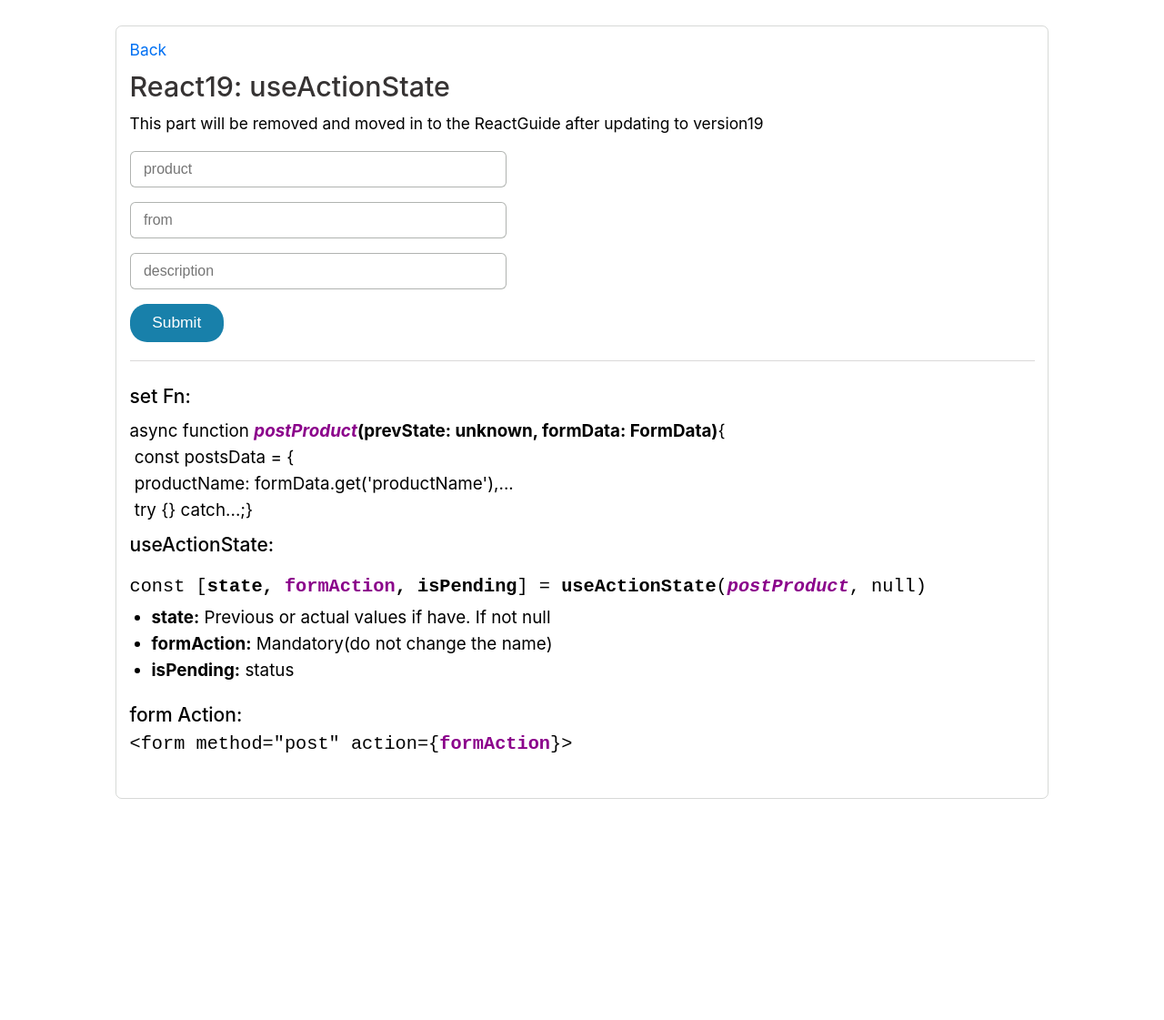
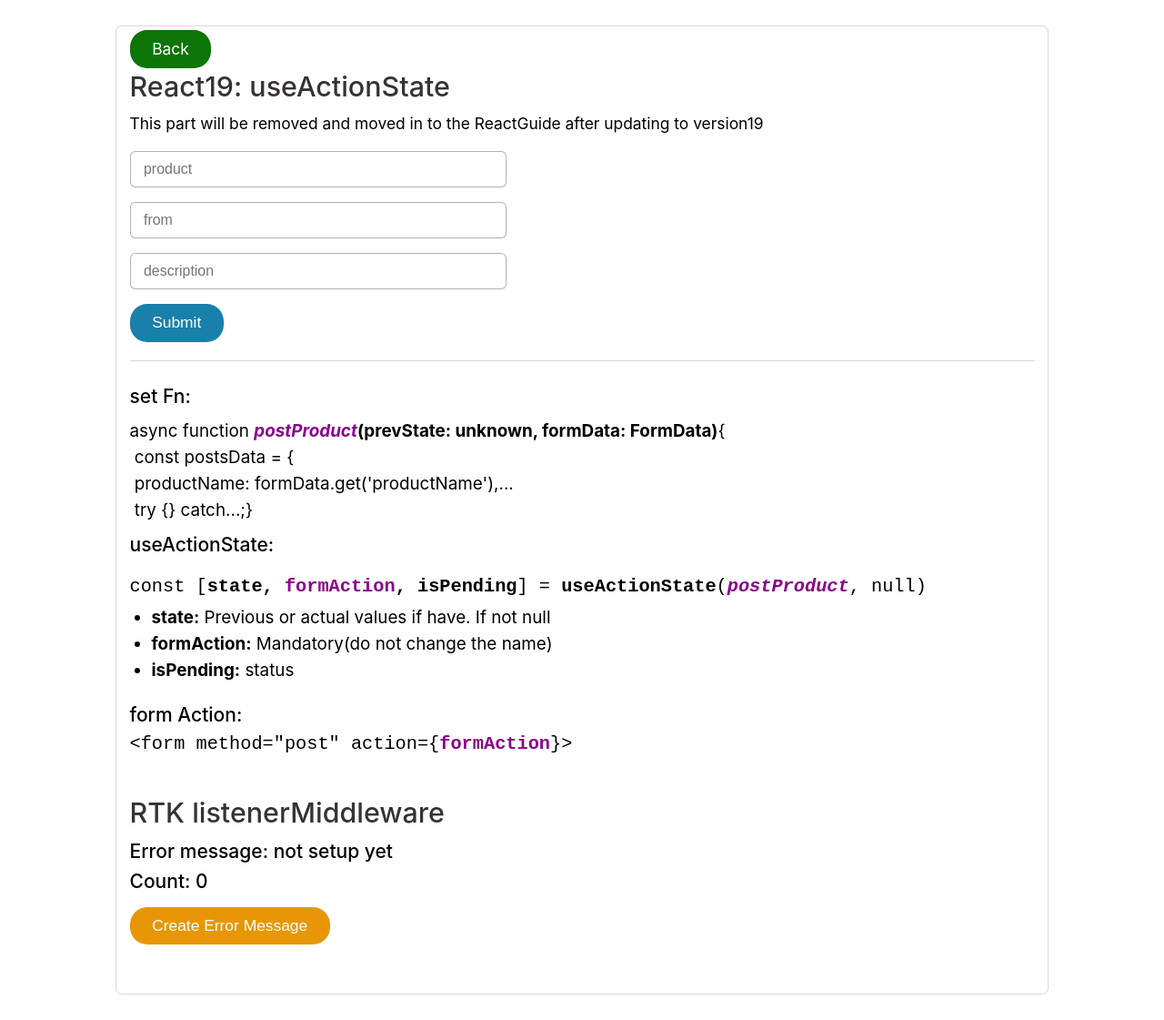
Before and after one commit to rampepurda/complete-node-bootcamp, a React (Create React App) app in the folder frontend/: page /r18_useActionState in a window 1280 px wide. Shown: the whole page at 91% size. Before the commit the page ends 906 px from the top, so only its background shows below. Built offline with nearby package versions, Linux system fonts and the light colour scheme; no server answers.

Commit message:
feature: CNB-23 | RTK create Listener Middleware (#26)

```diff
--- a/frontend/src/pages/react19-useActionState/index.tsx
+++ b/frontend/src/pages/react19-useActionState/index.tsx
@@ -1,6 +1,8 @@
 import React, { useActionState } from 'react'
 import { environment } from '../../configuration/environment'
 import { Link } from 'react-router'
+import { useAppDispatch, useAppSelector } from '../../rtk-toolkit/hooks'
+import { setErrorMessage } from '../../rtk-toolkit/slices/counterSlice'
 
 export async function postProduct(prevState: unknown, formData: FormData) {
   const postsData = {
@@ -29,6 +31,8 @@ export async function postProduct(prevState: unknown, formData: FormData) {
 }
 
 export default function R19useActionState() {
+  const dispatch = useAppDispatch()
+  const { count, error } = useAppSelector((state) => state.counterSlice)
   const [state, formAction, isPending] = useActionState(postProduct, null)
   const styles = {
     mPage: {
@@ -38,7 +42,9 @@ export default function R19useActionState() {
 
   return (
     <div className="hasOutline" style={styles.mPage}>
-      <Link to="/">Back</Link>
+      <Link className="btn btn-info" to="/">
+        Back
+      </Link>
       <h2>React19: useActionState</h2>
       <p>This part will be removed and moved in to the ReactGuide after updating to version19</p>
       <form className="width-is-5" name="products" method="post" action={formAction}>
@@ -101,9 +107,22 @@ export default function R19useActionState() {
             <strong className="color-is-darkmagenta">formAction</strong>&#125;&gt;
           </code>
         </li>
-        <li></li>
-        <li></li>
       </ul>
+
+      <section>
+        <h2>RTK listenerMiddleware</h2>
+        <h4>Error message: {error !== '' ? error : 'not setup yet'}</h4>
+        <h4>Count: {count}</h4>
+        <button
+          className="btn btn-edit"
+          type="button"
+          onClick={() =>
+            dispatch(setErrorMessage({ SetErrorMessage: 'any middleware was not set yet' }))
+          }
+        >
+          Create Error Message
+        </button>
+      </section>
     </div>
   )
 }
--- /dev/null
+++ b/frontend/src/rtk-toolkit/listenerMiddleware.ts
@@ -0,0 +1,42 @@
+import { createListenerMiddleware } from '@reduxjs/toolkit'
+import { fetchCart } from './slices/cartSlice'
+import { increaseCount, setErrorMessage } from './slices/counterSlice'
+
+// Add one or more listener entries that look for specific actions.
+// They may contain any sync or async logic, similar to thunks.
+
+export const listenerMiddleware = createListenerMiddleware()
+listenerMiddleware.startListening({
+  actionCreator: setErrorMessage,
+  effect: async (action, listenerApi) => {
+    let state: any = listenerApi.getState()
+    const dataCounterSlice: any = state.counterSlice
+
+    // dispatch
+    const getIncCount = listenerApi.dispatch(increaseCount(5))
+
+    // Run async logic (thunk for example, see below)
+    const data = fetchCart
+
+    if (dataCounterSlice.error === 'any middleware was not set yet') {
+      listenerApi.dispatch(increaseCount(1005))
+    }
+
+    console.log('Todo added: ', action.payload.SetErrorMessage)
+
+    // If condition
+    /*
+        if (await listenerApi.condition(matchSomeAction)) {
+          setTimeout(() => {
+            listenerApi.dispatch(increaseCount(1005))
+            listenerApi.dispatch(setErrorMessage({ SetErrorMessage: 'All Errors were fixed.' }))
+            alert(Object.values(dataSlice.title))
+
+        }, 3000)
+      }
+     */
+
+    // Can cancel other running instances
+    listenerApi.cancelActiveListeners()
+  },
+})
--- a/frontend/src/rtk-toolkit/slices/counterSlice.ts
+++ b/frontend/src/rtk-toolkit/slices/counterSlice.ts
@@ -1,17 +1,19 @@
 import { createSlice } from '@reduxjs/toolkit'
 
 /**
- * THIS 'COUNTER SLICE' IS USES ONLY FOR TESTING PURPOSE
+ * THIS 'COUNTER SLICE' IS USED ONLY FOR TESTING PURPOSE
  */
 
 export type InitValuesCounterT = {
   title: string
+  error: string | undefined
   count: number
   inCount: () => void
 }
 
 const initialState: InitValuesCounterT = {
   title: 'joha',
+  error: '',
   count: 0,
   inCount: () => {},
 }
@@ -20,10 +22,13 @@ export const counterSlice = createSlice({
   name: 'counterSlice',
   initialState,
   reducers: {
+    setErrorMessage(state, action) {
+      state.error = action.payload.SetErrorMessage
+    },
     increaseCount(state, action) {
       state.count = action.payload
     },
   },
 })
 
-export const { increaseCount } = counterSlice.actions
+export const { setErrorMessage, increaseCount } = counterSlice.actions
--- a/frontend/src/rtk-toolkit/store.ts
+++ b/frontend/src/rtk-toolkit/store.ts
@@ -1,6 +1,7 @@
-import { combineReducers, configureStore } from '@reduxjs/toolkit'
+import { combineReducers, configureStore, createListenerMiddleware } from '@reduxjs/toolkit'
 import { cartSlice } from './slices/cartSlice'
 import { counterSlice } from './slices/counterSlice'
+import { listenerMiddleware } from './listenerMiddleware'
 
 export const combinedReducer = combineReducers({
   [cartSlice.name]: cartSlice.reducer,
@@ -9,11 +10,11 @@ export const combinedReducer = combineReducers({
 
 export const store = configureStore({
   reducer: combinedReducer,
-  // During tests running I got this Error message: 'A non-serializable value'. Set serializableCheck to false solved it,
+  // During testing, I got this Error message: 'A non-serializable value'. Must add Middleware and set serializableCheck to false will solve it.
   middleware: (getDefaultMiddleware) =>
     getDefaultMiddleware({
       serializableCheck: false,
-    }),
+    }).prepend(listenerMiddleware.middleware),
 })
 
 export type RootState = ReturnType<typeof store.getState>
```
